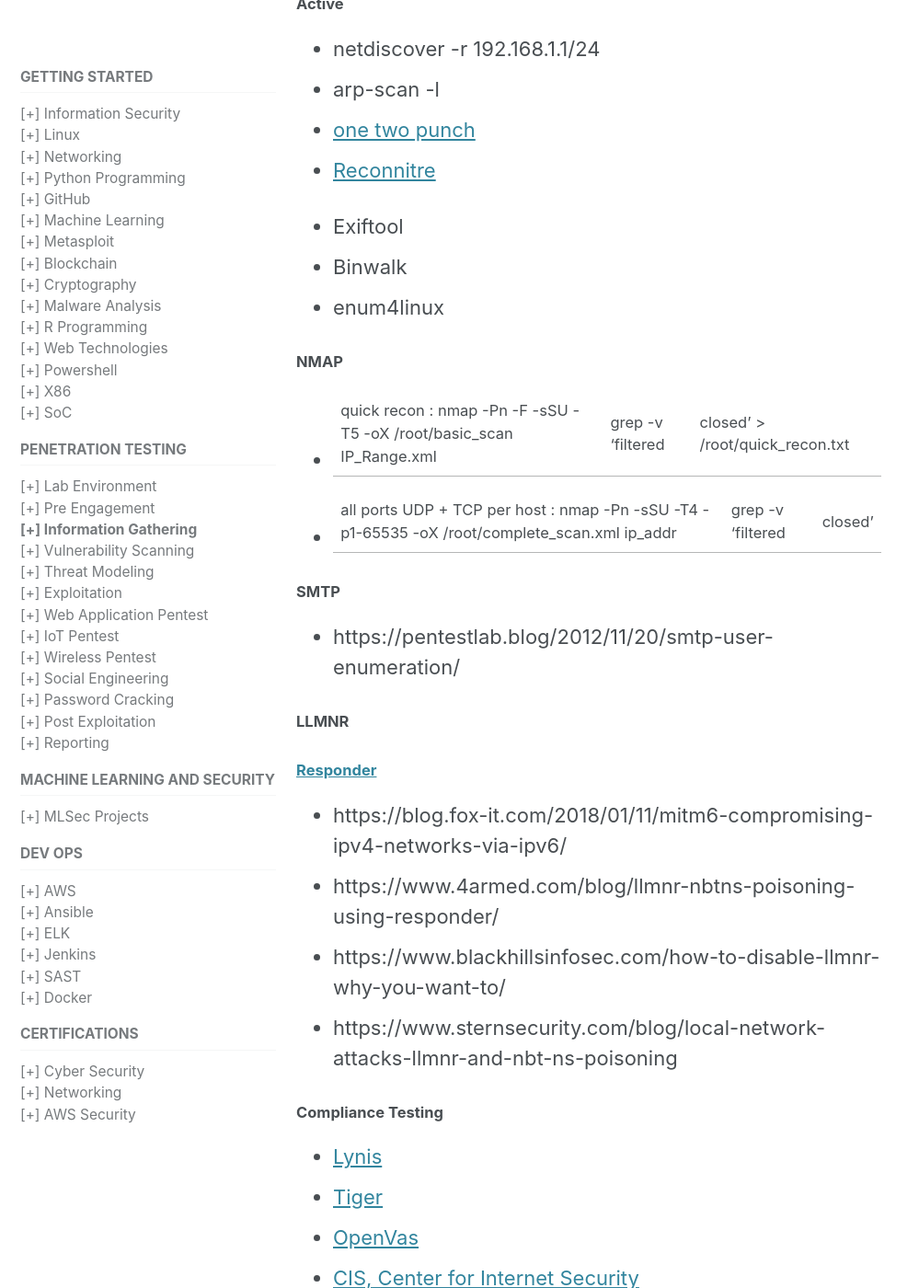
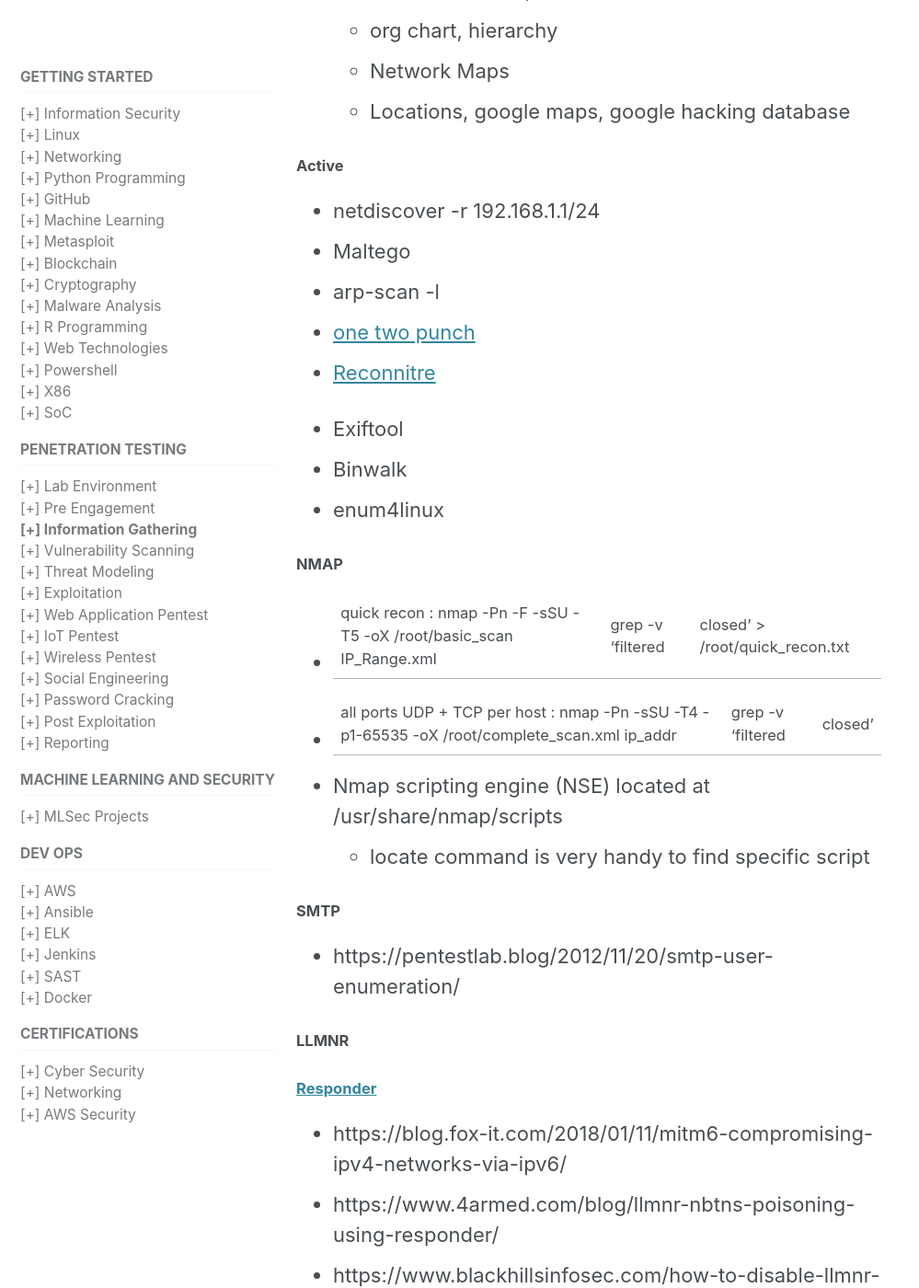
Before and after one commit to mohareti/cyberlab, a Jekyll site: the page built from _pentest/02_info-gathering.md, in a window 1280 px wide and 1400 px high, scrolled down 687 px. Shown: the whole window at 92% size, without its empty margins (0-999 px from the left). Built offline with Jekyll 4.4.1, drawn with Linux system fonts in a browser that asks for light colours; cached includes are drawn as plain includes; nearby versions of some CDN libraries; some of the changed text lies outside the part shown.

Commit message:
Update 02_info-gathering.md

```diff
--- a/_pentest/02_info-gathering.md
+++ b/_pentest/02_info-gathering.md
@@ -17,6 +21,7 @@ toc: true
 
 #### Active
 - netdiscover -r 192.168.1.1/24
+- Maltego
 - arp-scan -l
 - [one two punch](https://github.com/superkojiman/onetwopunch)
 - [Reconnitre](https://github.com/codingo/Reconnoitre)
@@ -28,6 +33,9 @@ toc: true
 ##### NMAP
 - quick recon : nmap -Pn -F -sSU -T5 -oX /root/basic_scan IP_Range.xml | grep -v 'filtered|closed' > /root/quick_recon.txt
 - all ports UDP + TCP per host : nmap -Pn -sSU -T4 -p1-65535 -oX /root/complete_scan.xml ip_addr | grep -v 'filtered|closed'
+
+- Nmap scripting engine (NSE) located at /usr/share/nmap/scripts
+  - locate command is very handy to find specific script
 
 
 
```
Also changed, not shown: other parts of _pentest/02_info-gathering.md (+4 -0 lines).
